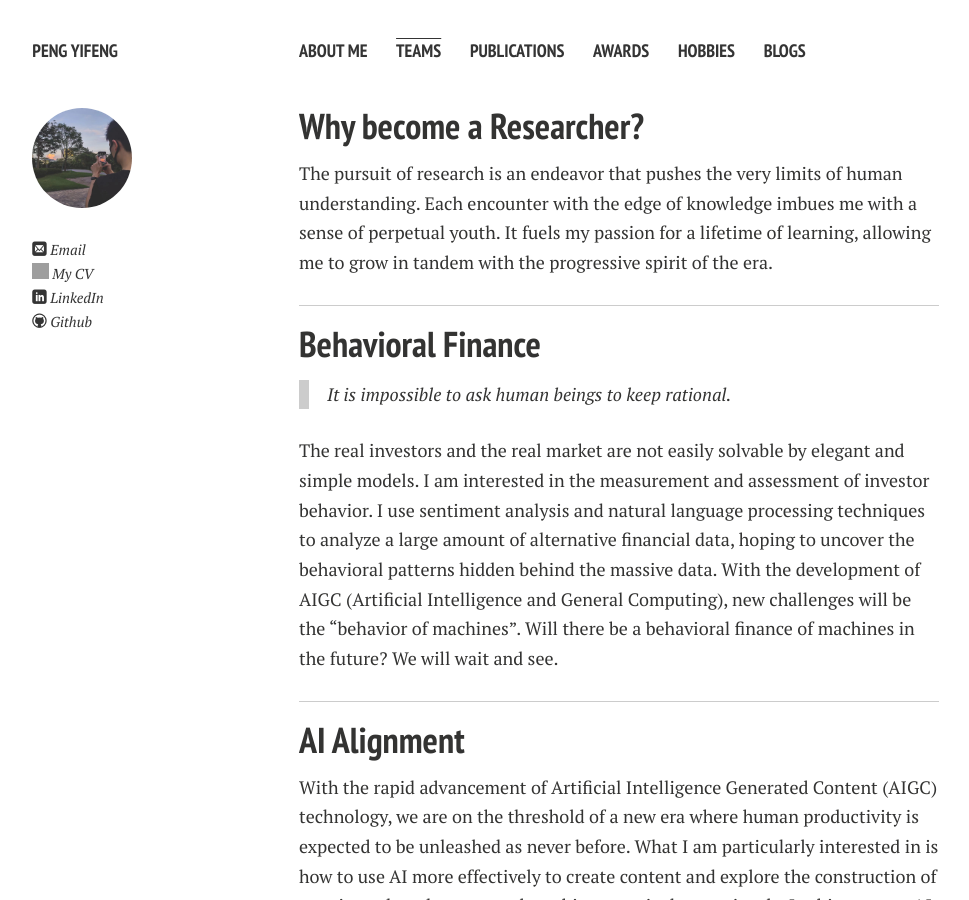
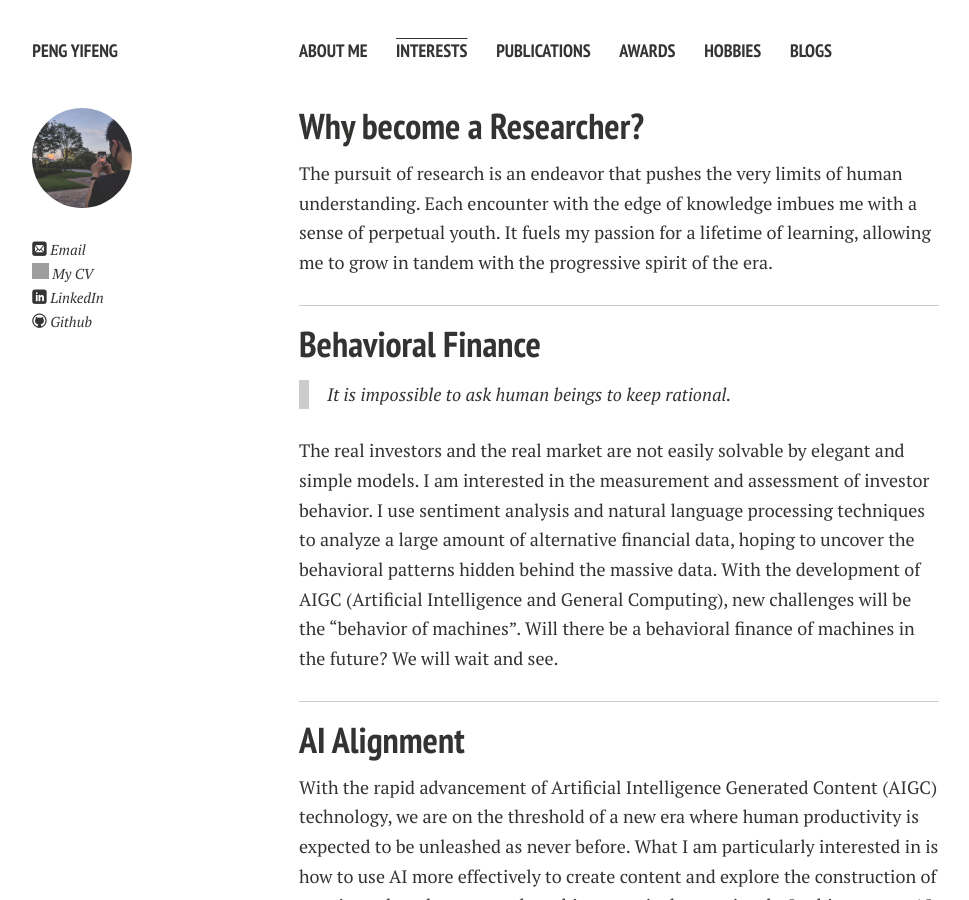
Before and after one commit to HeliumPeng/HeliumPeng.github.io, a Jekyll site: the page built from teams.md, in a window 1280 px wide and 900 px high. Shown: the whole window, without its empty margins (21-990 px from the left). Built offline with Jekyll 4.4.1, drawn with Linux system fonts in a browser that asks for light colours; nearby versions of some CDN libraries; comment, search, counter and statistics services are not loaded; a style sheet for code colours, icons or effects is not loaded; grey boxes are pictures that could not be loaded.

Commit message:
update teams.md and _config.yml, change page title from teams to interests

```diff
--- a/_config.yml
+++ b/_config.yml
@@ -40,8 +40,8 @@ owner:
 links:
   - title: About Me
     url: /
-  - title: Teams
-    url: /teams/
+  - title: Interests
+    url: /interests/
   - title: Publications
     url: /publications/
   - title: Awards
--- a/teams.md
+++ b/teams.md
@@ -1,7 +1,7 @@
 ---
 layout: page
-permalink: /teams/index.html
-title: Teams
+permalink: /interests/index.html
+title: Interests
 ---
 
 ## Why become a Researcher?
```
